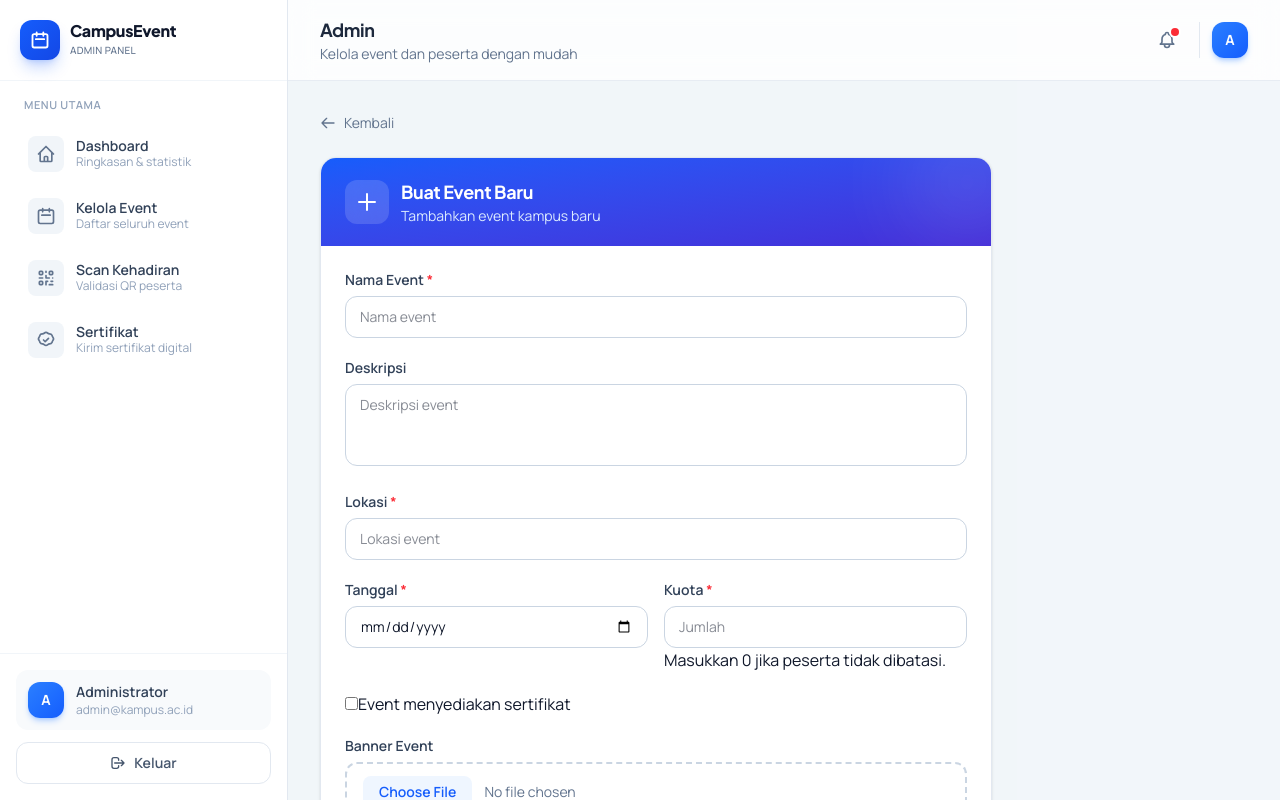
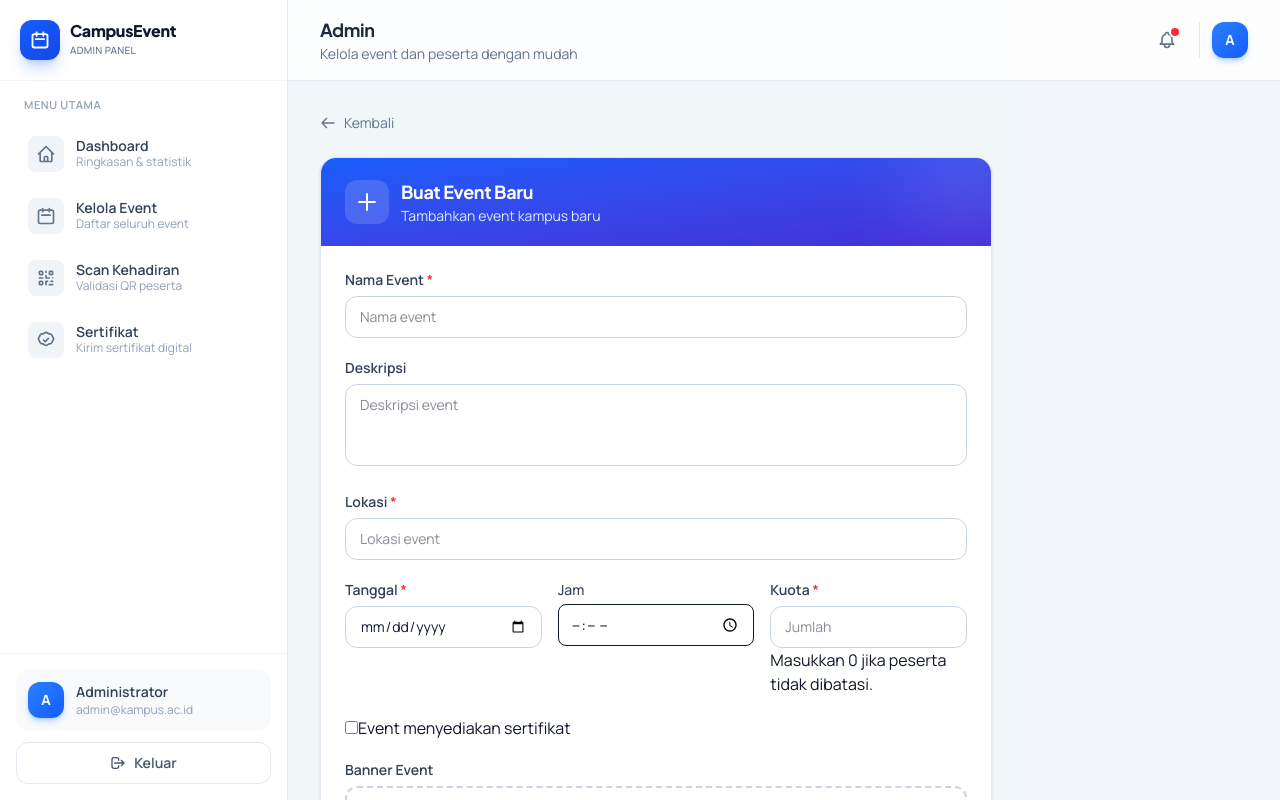
Before and after one commit to blueredfox022/fevent, a React (Vite) app: page /admin/events/create in a window 1280 px wide. Shown: the top 800 px of the page. Built offline with nearby package versions, Linux system fonts and the light colour scheme; sample sign-in values are in the browser's storage.

Commit message:
update time event fields

```diff
--- a/src/pages/admin/CreateEventPage.tsx
+++ b/src/pages/admin/CreateEventPage.tsx
@@ -15,7 +15,7 @@ export default function CreateEventPage() {
   const [isLoading, setIsLoading] = useState(false);
   const [banner, setBanner] = useState<File | null>(null);
   const [preview, setPreview] = useState("");
-
+  const [eventTime, setEventTime] = useState("");
   const handleBannerChange = (e: React.ChangeEvent<HTMLInputElement>) => {
     const file = e.target.files?.[0];
 
@@ -33,6 +33,7 @@ export default function CreateEventPage() {
     formData.append("location", location);
     formData.append("event_date", eventDate);
     formData.append("quota", quota);
+    formData.append("event_time", eventTime);
     formData.append("use_certificate", useCertificate ? "1" : "0");
     if (banner) {
       formData.append("banner", banner);
@@ -144,7 +145,7 @@ export default function CreateEventPage() {
                 className={fieldClasses}
               />
             </div>
-            <div className="grid grid-cols-2 gap-4">
+            <div className="grid grid-cols-3 gap-4">
               <div>
                 <label className={labelClasses}>
                   Tanggal <span className="text-red-500">*</span>
@@ -156,7 +157,18 @@ export default function CreateEventPage() {
                   className={fieldClasses}
                 />
               </div>
+              <div>
+                <label className="block text-sm font-medium text-slate-700 mb-1">
+                  Jam
+                </label>
 
+                <input
+                  type="time"
+                  value={eventTime}
+                  onChange={(e) => setEventTime(e.target.value)}
+                  className="w-full px-3 py-2 border rounded-lg"
+                />
+              </div>
               <div>
                 <label className={labelClasses}>
                   Kuota <span className="text-red-500">*</span>
```
